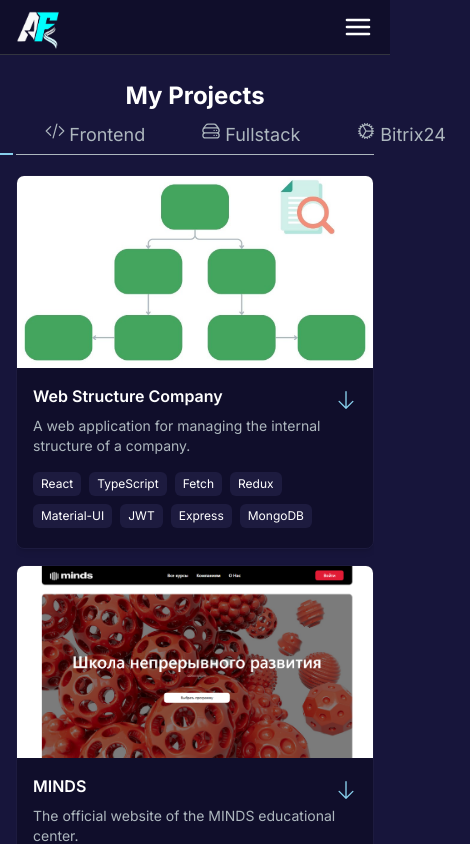
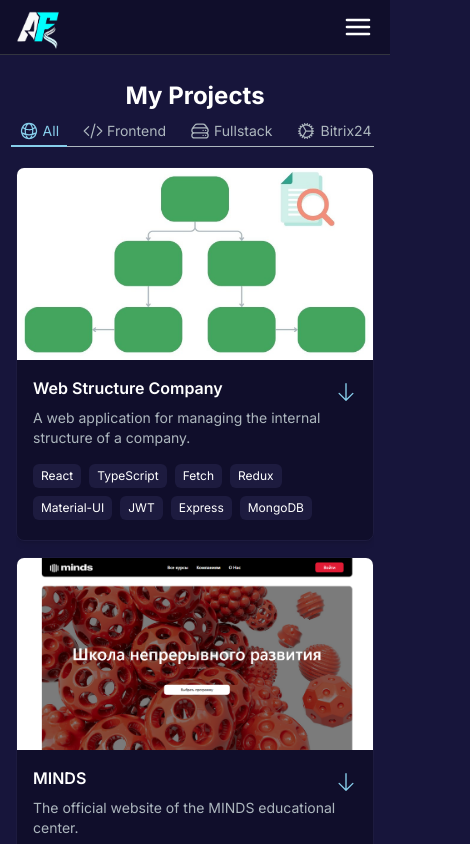
Before and after one commit to AmirjonFff/My-Portfolio, a Next.js app: page /en/projects in a window 390 px wide. Shown: the whole page, 470 px wide, since content can reach past the window. Built offline with nearby package versions, Linux system fonts and the light colour scheme.

Commit message:
edit size text tab

```diff
--- a/app/[lang]/components/ProjectTag.jsx
+++ b/app/[lang]/components/ProjectTag.jsx
@@ -8,7 +8,7 @@
     : "text-[#ADB7BE] border-slate-600 hover:border-white";
   return (
     <button
-      className={`${buttonStyles} border-b-2 flex gap-1 border-transparent px-6 py-1 text-lg cursor-pointer relative z-30 -mb-[1px]`}
+      className={`${buttonStyles} border-b-2 flex gap-1 border-transparent  px-2 md:px-4 lg:px-6 py-1 text-sm md:text-base xl:text-lg cursor-pointer relative z-30 -mb-[1px]`}
       onClick={() => onClick(tag)}
     >
       <Icon width={20} />
```
